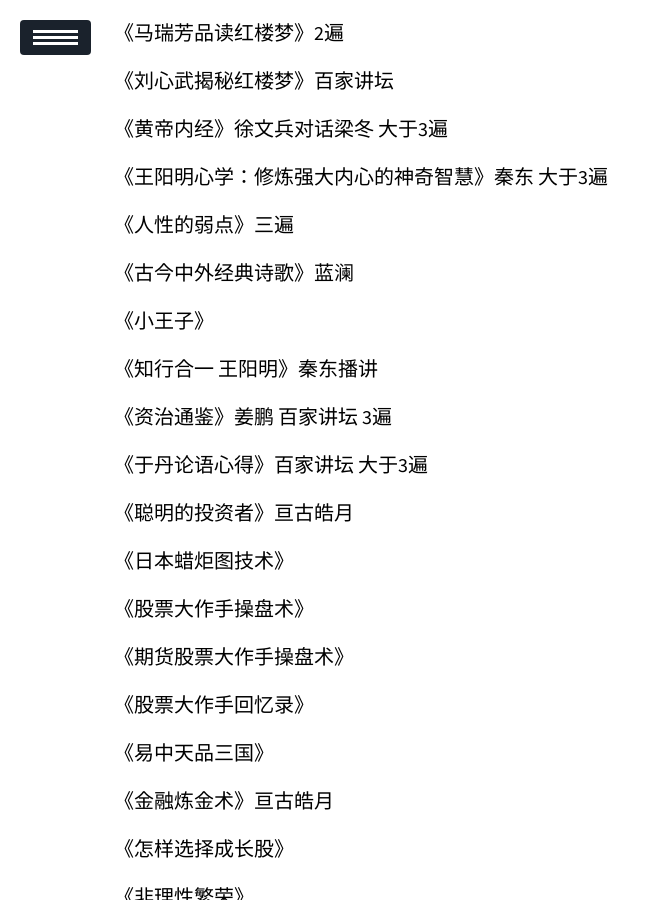
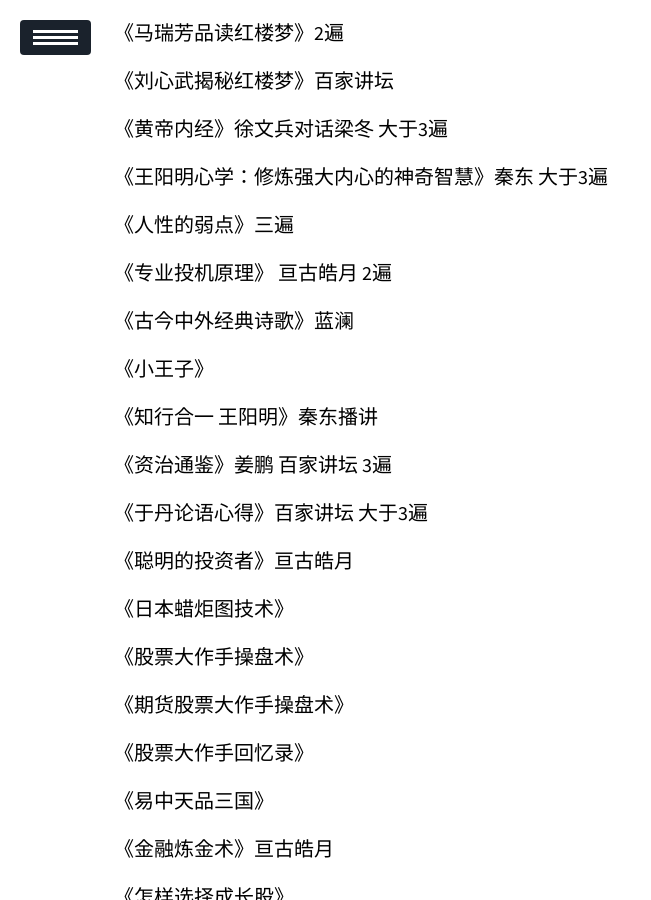
Before and after one commit to duanyd/duanyd.github.io, a Jekyll site: the page built from _posts/2020-06-28-The wisdom of Listening.md, in a window 1280 px wide and 900 px high, scrolled down 544 px. Shown: the whole window, without its empty margins (0-651 px from the left). Built offline with Jekyll 4.4.1, drawn with Linux system fonts in a browser that asks for light colours; our own code applies the rules of GitHub Pages for plain Markdown files; a script that is not in the unit is left out.

Commit message:
Update 2020-06-28-The wisdom of Listening.md

```diff
--- a/_posts/2020-06-28-The wisdom of Listening.md
+++ b/_posts/2020-06-28-The wisdom of Listening.md
@@ -22,6 +22,8 @@ description: Listening is a kind of wisdom, listening attentively is an ability;
 《王阳明心学：修炼强大内心的神奇智慧》秦东 大于3遍
 
 《人性的弱点》三遍
+
+《专业投机原理》 亘古皓月 2遍
 
 《古今中外经典诗歌》蓝澜
 
```
